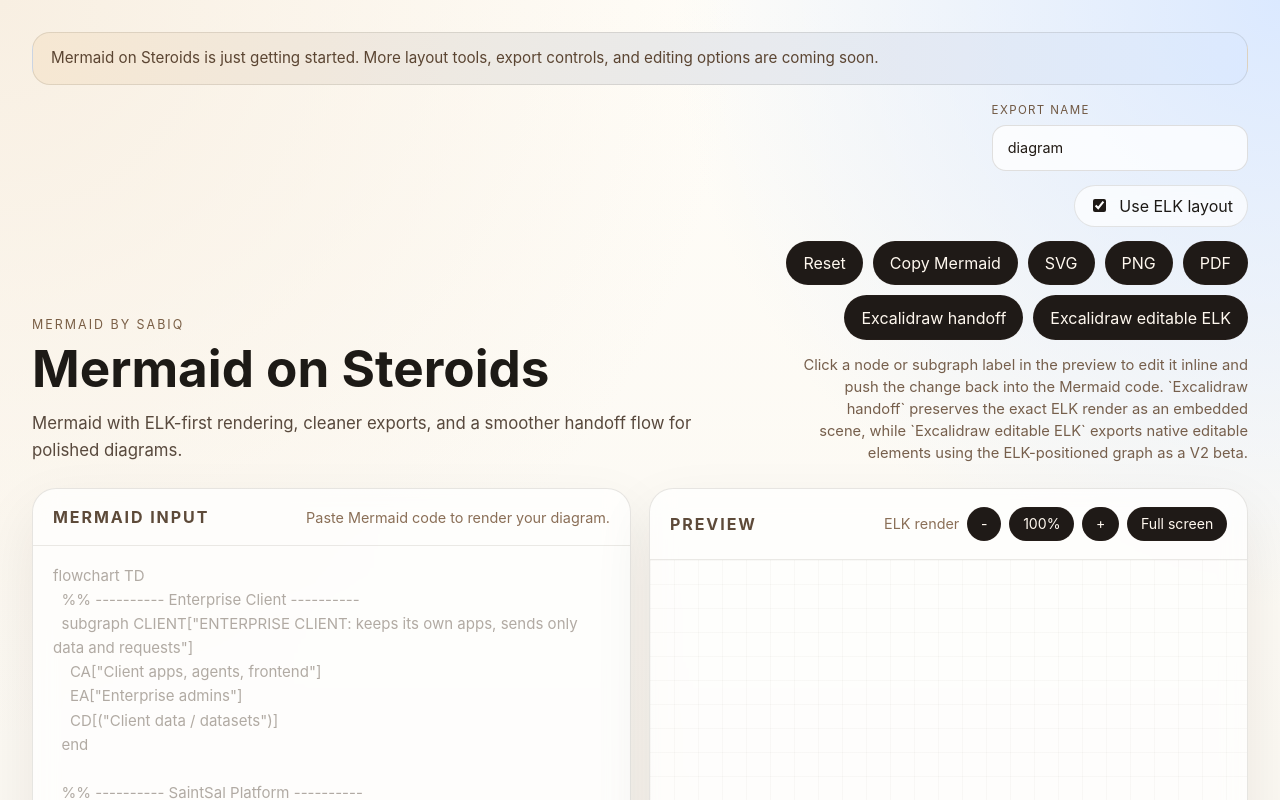
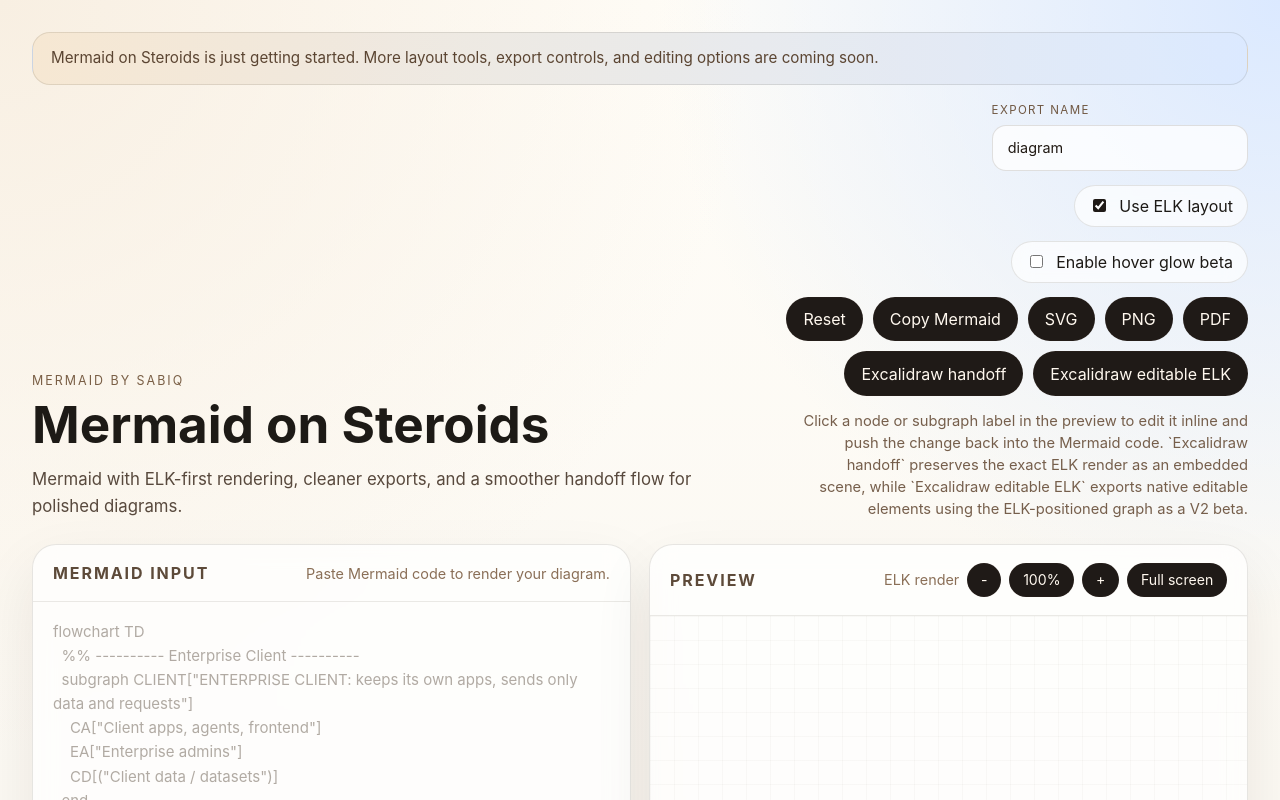
Before and after one commit to sabiqsabry/Mermaid-On-Steroids, a React (Vite) app: page / in a window 1280 px wide. Shown: the top 800 px of the page. Built offline with nearby package versions, Linux system fonts and the light colour scheme.

Commit message:
v2: gate hover glow behind beta toggle

```diff
--- a/src/App.tsx
+++ b/src/App.tsx
@@ -494,6 +494,7 @@
 export default function App() {
   const [code, setCode] = useState("");
   const [useElk, setUseElk] = useState(true);
+  const [hoverGlowEnabled, setHoverGlowEnabled] = useState(false);
   const [baseName, setBaseName] = useState("diagram");
   const [previewZoom, setPreviewZoom] = useState(1);
   const [isPreviewFullscreen, setIsPreviewFullscreen] = useState(false);
@@ -572,6 +573,12 @@
       previewInputRef.current.select();
     }
   }, [previewEditor]);
+
+  useEffect(() => {
+    if (!hoverGlowEnabled && previewRef.current) {
+      clearHoverClasses(previewRef.current);
+    }
+  }, [hoverGlowEnabled]);
 
   async function exportFaithfulExcalidrawScene() {
     const { convertToExcalidrawElements, serializeAsJSON } =
@@ -824,7 +831,7 @@
   }
 
   function handlePreviewHover(event: React.MouseEvent<HTMLDivElement>) {
-    if (!previewRef.current) {
+    if (!hoverGlowEnabled || !previewRef.current) {
       return;
     }
 
@@ -872,6 +879,14 @@
               onChange={(event) => setUseElk(event.target.checked)}
             />
             <span>Use ELK layout</span>
+          </label>
+          <label className="toggle">
+            <input
+              type="checkbox"
+              checked={hoverGlowEnabled}
+              onChange={(event) => setHoverGlowEnabled(event.target.checked)}
+            />
+            <span>Enable hover glow beta</span>
           </label>
           <div className="button-row">
             <button onClick={resetToSample}>Reset</button>
@@ -929,6 +944,7 @@
             <div
               className="preview-stage"
               style={{ transform: `scale(${previewZoom})` }}
+              data-hover-glow={hoverGlowEnabled ? "enabled" : "disabled"}
             >
               <div
                 ref={previewRef}
```
